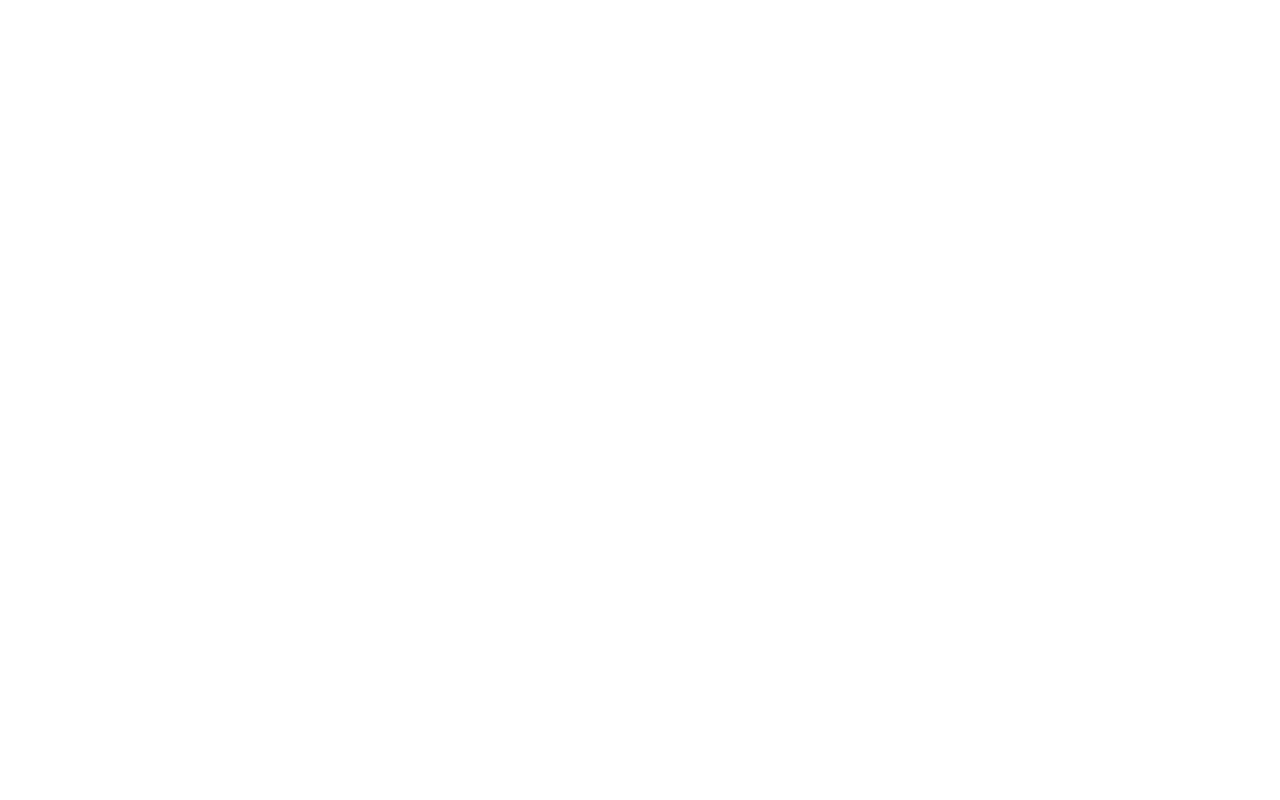
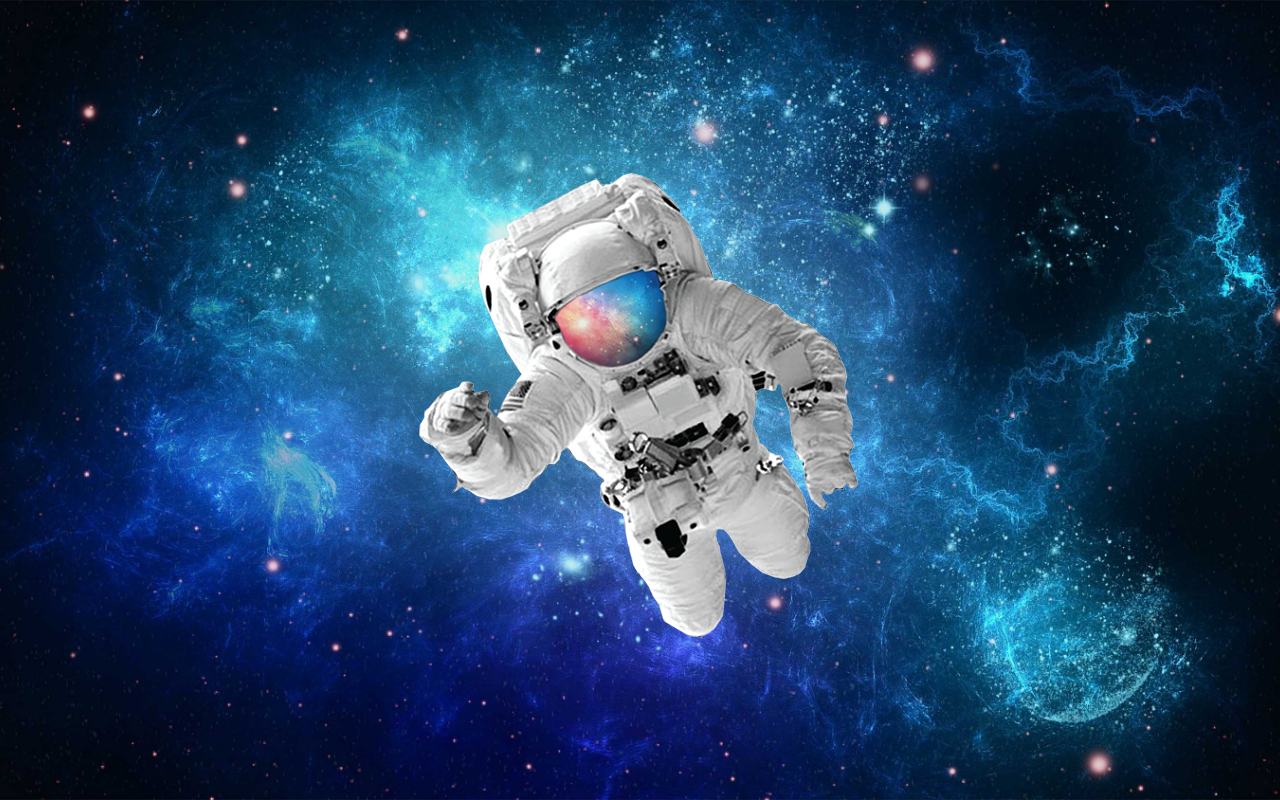
Before and after one commit to badbrgs/html-css, a plain HTML site: page desafios/modulo-02/d011/index.html in a window 1280 px wide. Drawn offline with Linux system fonts and the light colour scheme.

Commit message:
Update index.html

```diff
--- a/desafios/modulo-02/d011/index.html
+++ b/desafios/modulo-02/d011/index.html
@@ -1,24 +1,38 @@
 <!DOCTYPE html>
 <html lang="pt-br">
+
 <head>
     <meta charset="UTF-8">
     <meta name="viewport" content="width=device-width, initial-scale=1.0">
     <title>Desafio do Astronauta</title>
     <style>
-        div#container{
-            border: 1px;
-            background-image: url('imagens/espaco.jpg');
+        body {
+            margin: 0px;
         }
-        div#conteudo{
+
+        #container {
+            height: 100vh;
+            position: relative;
+            background: black url('imagens/espaco.jpg') center center no-repeat fixed;
+            background-size: cover;
+        }
+
+        #conteudo {
+            position: absolute;
+            height: 500px;
+            width: 508px;
             background-image: url('imagens/astronauta.png');
+            left: 50%;
+            top: 50%;
+            transform: translate(-50%, -50%);
         }
     </style>
 </head>
+
 <body>
     <div id="container">
-        <div id="conteudo">
-
-        </div>
+        <div id="conteudo"></div>
     </div>
 </body>
+
 </html>
```
